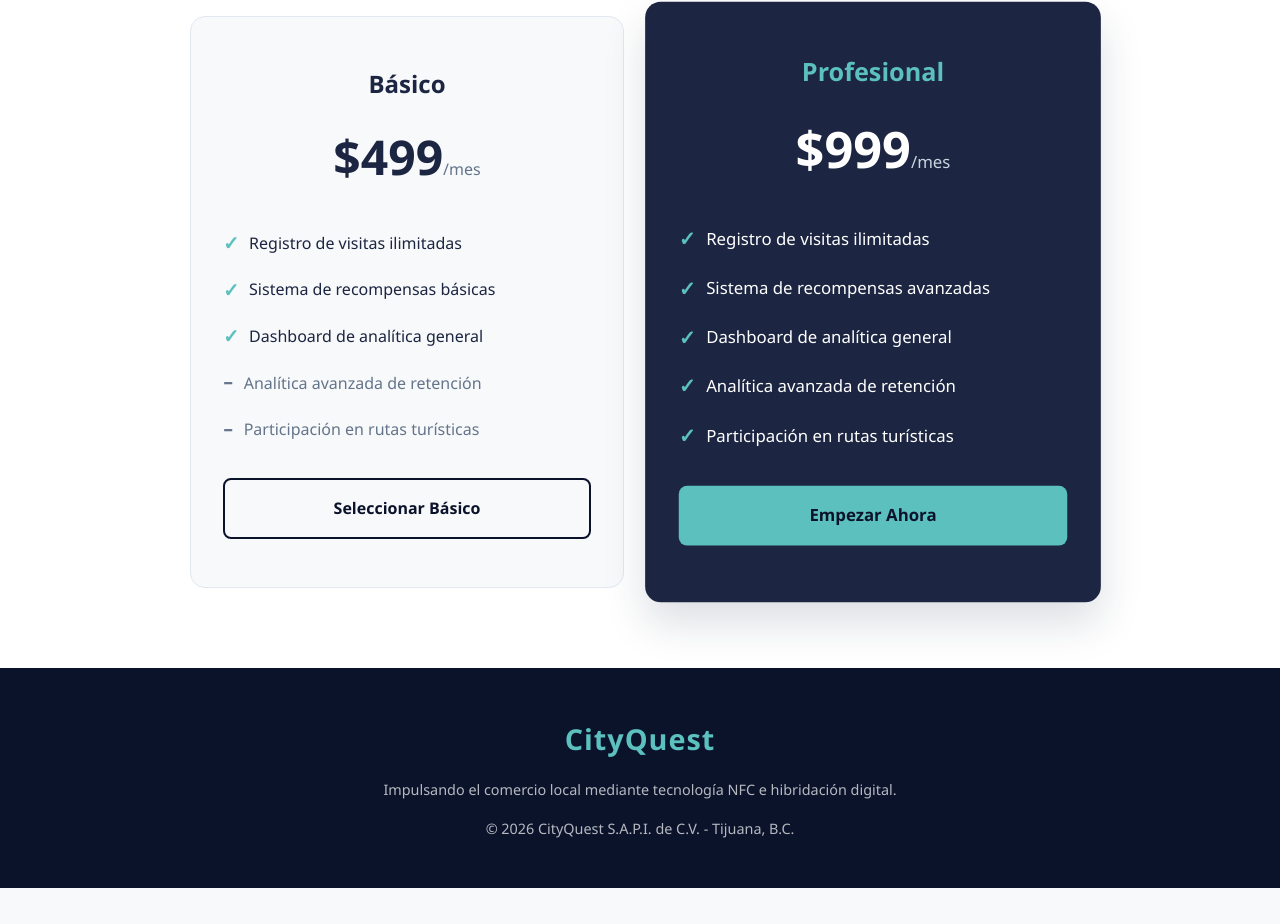
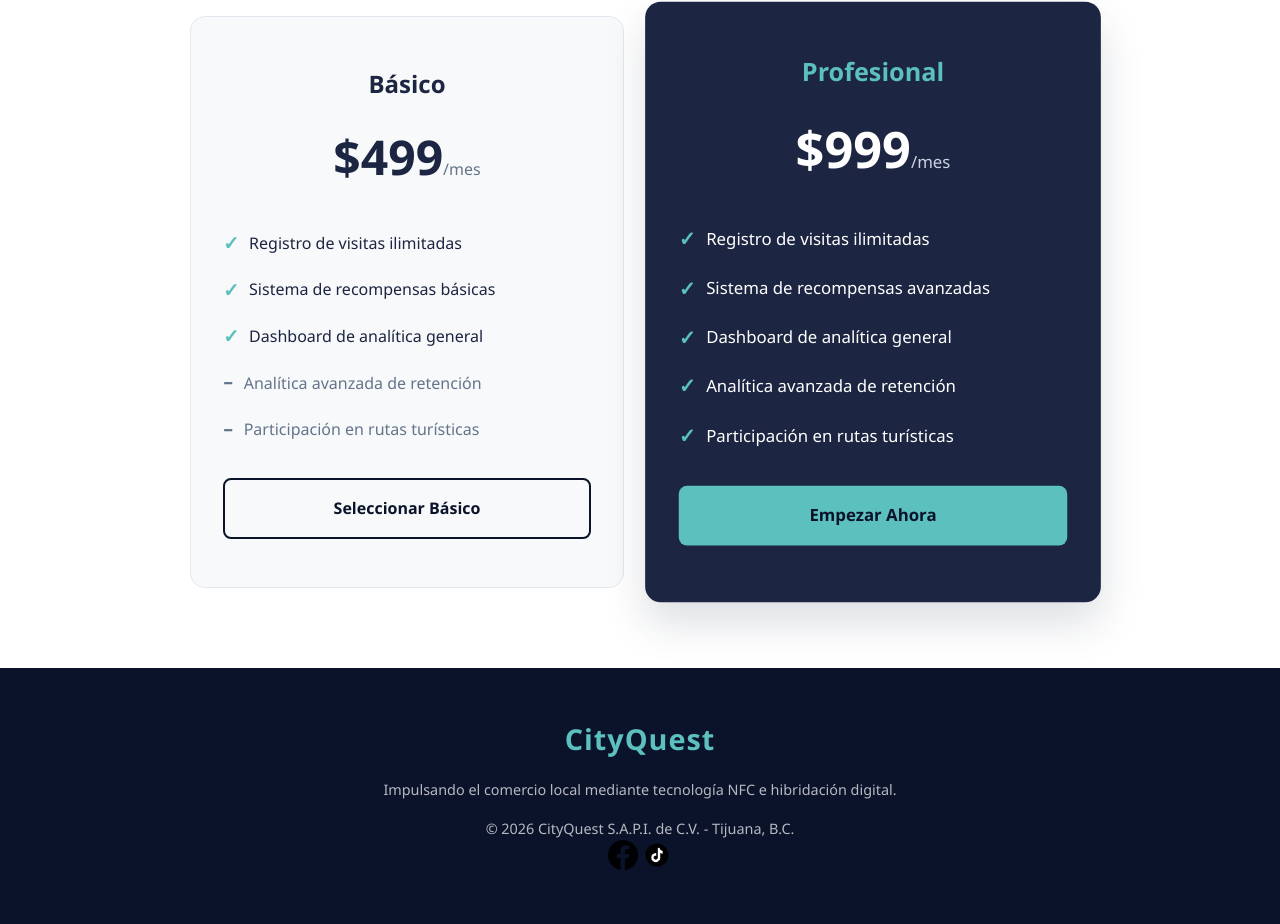
Before and after one commit to danielpulid0/CityQuest, a plain HTML site: page index.html in a window 1280 px wide. Shown: the part 2125-3049 px from the top of the page. Before the commit the page ends 3013 px from the top, so only its background shows below. Drawn offline with Linux system fonts and the light colour scheme.

Commit message:
redes sociales en footer

```diff
--- a/index.html
+++ b/index.html
@@ -365,6 +365,17 @@
             text-align: center;
             padding: 3rem 5%;
             font-size: 0.9rem;
+            display: flex;
+            flex-direction: column;
+        }
+
+        .redes{
+            display: flex;
+        }
+
+        a img{
+            width: 30px;
+            height: 30px;
         }
 
         footer p { opacity: 0.7; }
@@ -480,6 +491,14 @@
         <h2 class="logo" style="margin-bottom: 1rem;">CityQuest</h2>
         <p>Impulsando el comercio local mediante tecnología NFC e hibridación digital.</p>
         <p style="margin-top: 1rem;">&copy; 2026 CityQuest S.A.P.I. de C.V. - Tijuana, B.C.</p>
+        <div clss="redes">
+            <a>
+                <img src="./img/facebook.png" href="https://www.facebook.com/story.php?story_fbid=1136397499380548&id=100090309247141">
+            </a>
+            <a>
+                <img src="./img/tiktok.png" href="https://www.tiktok.com/@thebest.playlist/photo/7707848285150579989">
+            </a>
+        </div>
     </footer>
 
 </body>
```
Also changed, not shown: img/facebook.png (added), img/tiktok.png (added).
